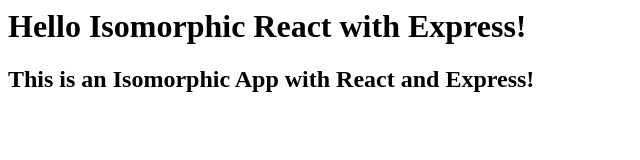
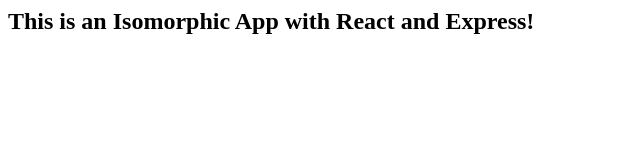
Before and after one commit to jeffmjwong/react-express-isomorphic-app, a React app: page public/index.html in a window 1280 px wide. Shown: the whole page, without its empty margins (0-640 px from the left). Built offline with nearby package versions, Linux system fonts and the light colour scheme.

Commit message:
Update index.html

```diff
--- a/public/index.html
+++ b/public/index.html
@@ -1,6 +1,4 @@
 <body>
-  <h1>Hello Isomorphic React with Express!</h1>
-
   <div id="app"></div>
   <script src='/bundle.js'></script>
 </body>
```
